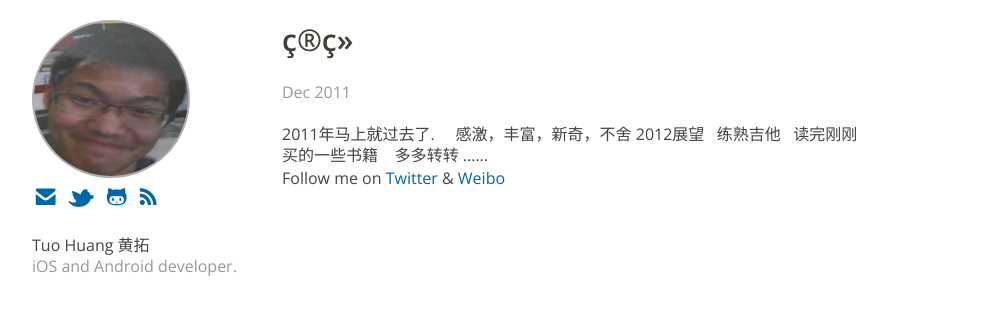
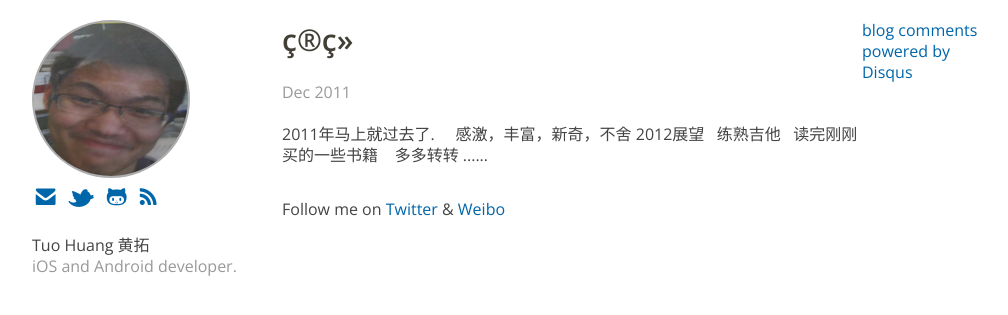
Before and after one commit to tuo/tuo.github.io, a Jekyll site: the page built from _posts/2011-12-29-%e7%ae%80%e7%bb%93.html, in a window 1280 px wide. Shown: the top 315 px of the page, without its empty margins (138-1146 px from the left). Built offline with Jekyll 4.4.1, drawn with Linux system fonts in a browser that asks for light colours; comment, search, counter and statistics services are not loaded; some of the changed lines change nothing that is shown.

Commit message:
add disqus comments block

```diff
--- a/_layouts/post.html
+++ b/_layouts/post.html
@@ -21,7 +21,7 @@
   <div class="ten columns" id="article-content">
     {{ content }}
   </div>
-
+  <hr style="visibility:hidden;"/>
   <footer class="ten columns">
     <p id='follow'>
        Follow me on <a href="http://twitter.com/tu0huang">Twitter</a> &
@@ -29,3 +29,17 @@
     </p>
   </footer>
 </article>
+<div id="disqus_thread" class="ten columns offset-by-four"></div>
+<script type="text/javascript">
+    /* * * CONFIGURATION VARIABLES: EDIT BEFORE PASTING INTO YOUR WEBPAGE * * */
+    var disqus_shortname = 'tuohuang'; // required: replace example with your forum shortname
+  var disqus_identifier = '/tuohuangid';
+    /* * * DON'T EDIT BELOW THIS LINE * * */
+    (function() {
+        var dsq = document.createElement('script'); dsq.type = 'text/javascript'; dsq.async = true;
+        dsq.src = 'http://' + disqus_shortname + '.disqus.com/embed.js';
+        (document.getElementsByTagName('head')[0] || document.getElementsByTagName('body')[0]).appendChild(dsq);
+    })();
+</script>
+<noscript>Please enable JavaScript to view the <a href="http://disqus.com/?ref_noscript">comments powered by Disqus.</a></noscript>
+<a href="http://disqus.com" class="dsq-brlink">blog comments powered by <span class="logo-disqus">Disqus</span></a>
```
